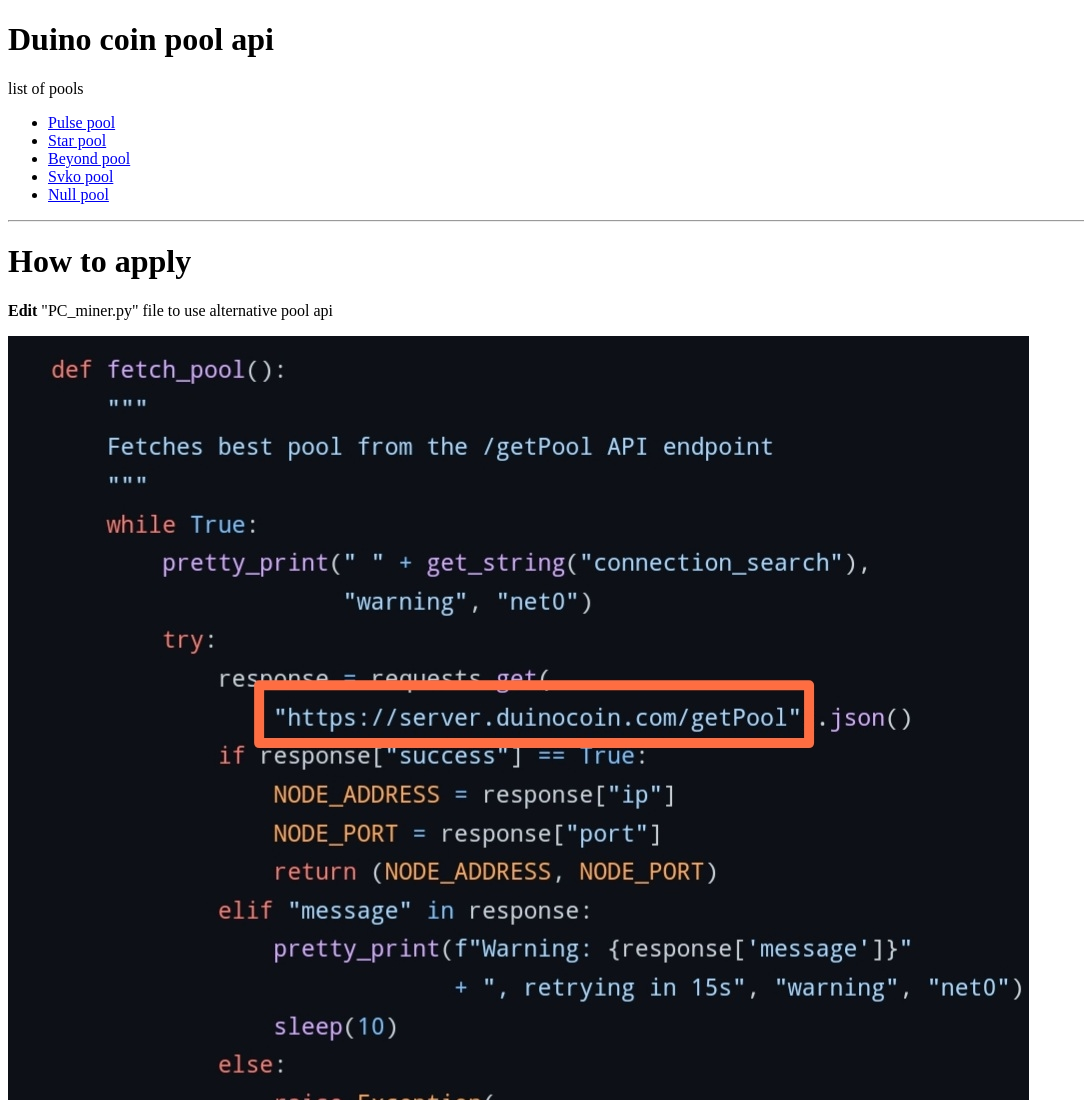
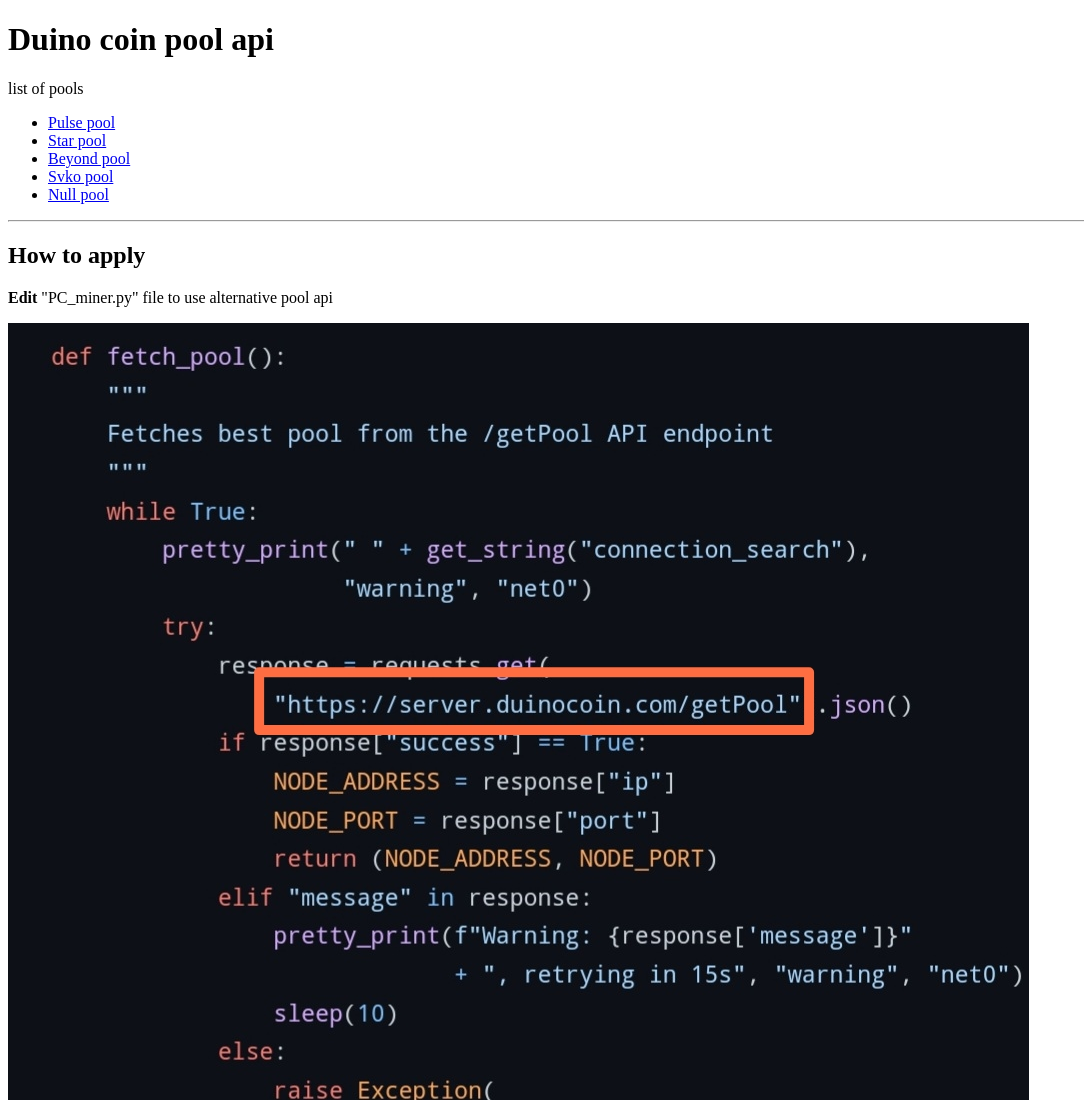
Before and after one commit to dnjswndbf/duino-pool-api, a plain HTML site: page index.html in a window 1280 px wide. Shown: the top 1100 px of the page, without its empty margins (0-1084 px from the left). Drawn offline with Linux system fonts and the light colour scheme.

Commit message:
Update index.html

```diff
--- a/index.html
+++ b/index.html
@@ -15,7 +15,7 @@
         <li><a href="null.html">Null pool</a></li>
     </ul>
     <hr>
-    <h1>How to apply</h1>
+    <h2>How to apply</h1>
     <p><b>Edit</b> "PC_miner.py" file to use alternative pool api</p>
     <img src="howto.jpg" style="object-fit:contain">
     </br>
```
